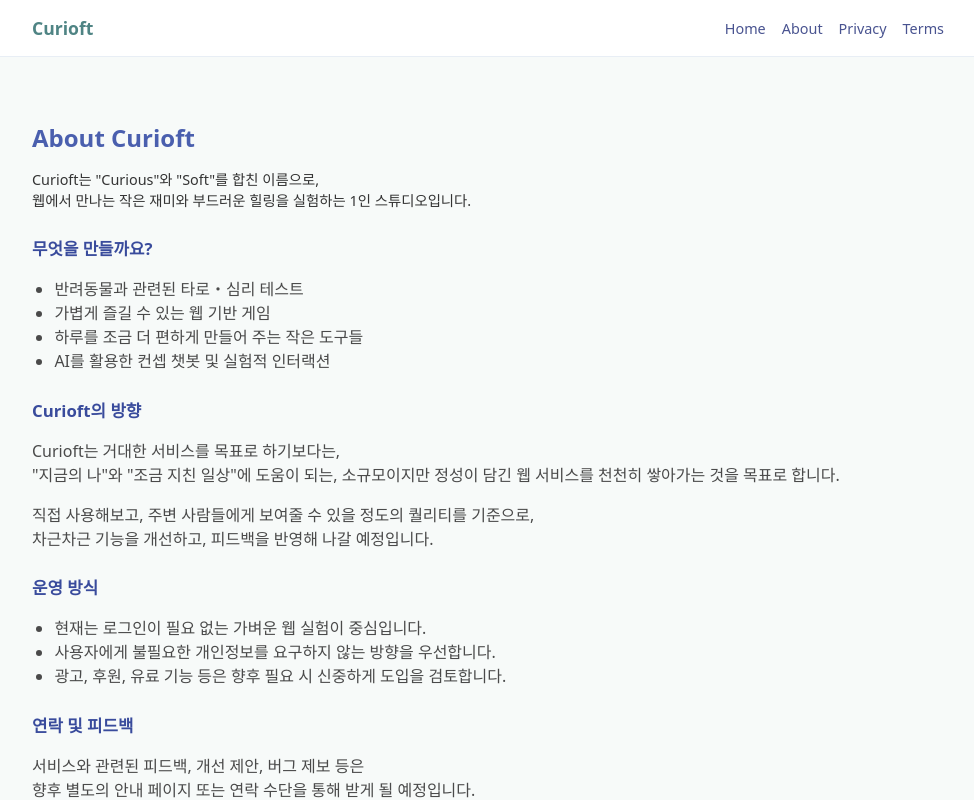
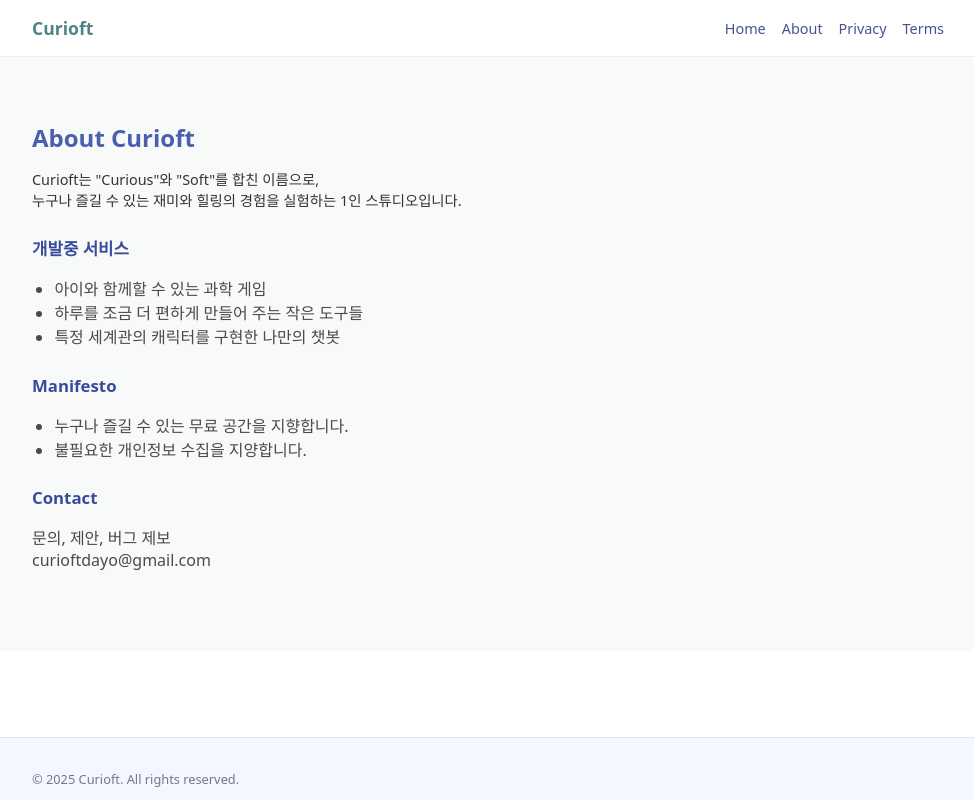
Before and after one commit to pikaak/Curioft_Site, a Next.js app: page /about in a window 1280 px wide. Shown: the top 800 px of the page, without its empty margins (152-1126 px from the left). Built offline with nearby package versions, Linux system fonts and the light colour scheme.

Commit message:
Update about.js

```diff
--- a/pages/about.js
+++ b/pages/about.js
@@ -23,7 +23,7 @@ const FOOTER = (
     <div className="container footer-container">
       <p>© {new Date().getFullYear()} Curioft. All rights reserved.</p>
       <p className="footer-sub">
-        타로, 게임, 편의성 툴 등을 만들고 무료 제공하는 웹 실험실
+        타로, 게임, 편의성 툴 등을 만들고 제공하는 웹 실험실
       </p>
     </div>
   </footer>
@@ -49,46 +49,27 @@ export default function AboutPage() {
             <p className="legal-note">
               Curioft는 &quot;Curious&quot;와 &quot;Soft&quot;를 합친 이름으로,
               <br />
-              웹에서 만나는 작은 재미와 부드러운 힐링을 실험하는 1인 스튜디오입니다.
+              누구나 즐길 수 있는 재미와 힐링의 경험을 실험하는 1인 스튜디오입니다.
             </p>
 
-            <h2>무엇을 만들까요?</h2>
+            <h2>개발중 서비스</h2>
             <ul>
-              <li>반려동물과 관련된 타로・심리 테스트</li>
-              <li>가볍게 즐길 수 있는 웹 기반 게임</li>
+              <li>아이와 함께할 수 있는 과학 게임</li>
               <li>하루를 조금 더 편하게 만들어 주는 작은 도구들</li>
-              <li>AI를 활용한 컨셉 챗봇 및 실험적 인터랙션</li>
+              <li>특정 세계관의 캐릭터를 구현한 나만의 챗봇</li>
             </ul>
 
-            <h2>Curioft의 방향</h2>
-            <p>
-              Curioft는 거대한 서비스를 목표로 하기보다는,
-              <br />
-              &quot;지금의 나&quot;와 &quot;조금 지친 일상&quot;에 도움이 되는,
-              소규모이지만 정성이 담긴 웹 서비스를 천천히 쌓아가는 것을 목표로 합니다.
-            </p>
-            <p>
-              직접 사용해보고, 주변 사람들에게 보여줄 수 있을 정도의 퀄리티를 기준으로,
-              <br />
-              차근차근 기능을 개선하고, 피드백을 반영해 나갈 예정입니다.
-            </p>
-
-            <h2>운영 방식</h2>
+            <h2>Manifesto</h2>
             <ul>
-              <li>현재는 로그인이 필요 없는 가벼운 웹 실험이 중심입니다.</li>
-              <li>사용자에게 불필요한 개인정보를 요구하지 않는 방향을 우선합니다.</li>
-              <li>광고, 후원, 유료 기능 등은 향후 필요 시 신중하게 도입을 검토합니다.</li>
+              <li>누구나 즐길 수 있는 무료 공간을 지향합니다.</li>
+              <li>불필요한 개인정보 수집을 지양합니다.</li>
             </ul>
 
-            <h2>연락 및 피드백</h2>
+            <h2>Contact</h2>
             <p>
-              서비스와 관련된 피드백, 개선 제안, 버그 제보 등은
+              문의, 제안, 버그 제보
               <br />
-              향후 별도의 안내 페이지 또는 연락 수단을 통해 받게 될 예정입니다.
-            </p>
-            <p className="legal-disclaimer">
-              아직은 작은 실험실이지만, 방문자에게 &quot;한 번 더 와보고 싶은 공간&quot;이
-              될 수 있도록 천천히, 꾸준히 만들어가겠습니다.
+              curioftdayo@gmail.com
             </p>
           </div>
         </section>
```
